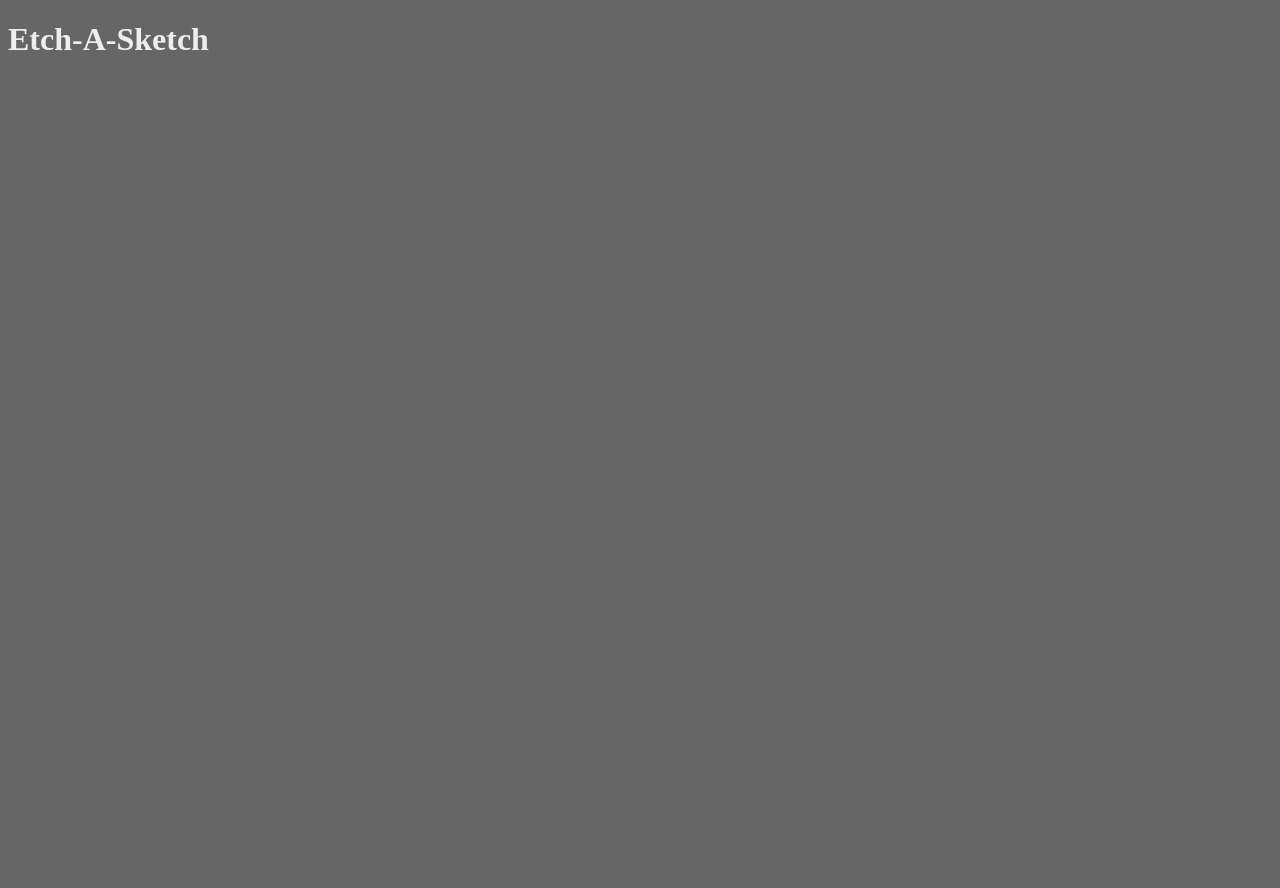
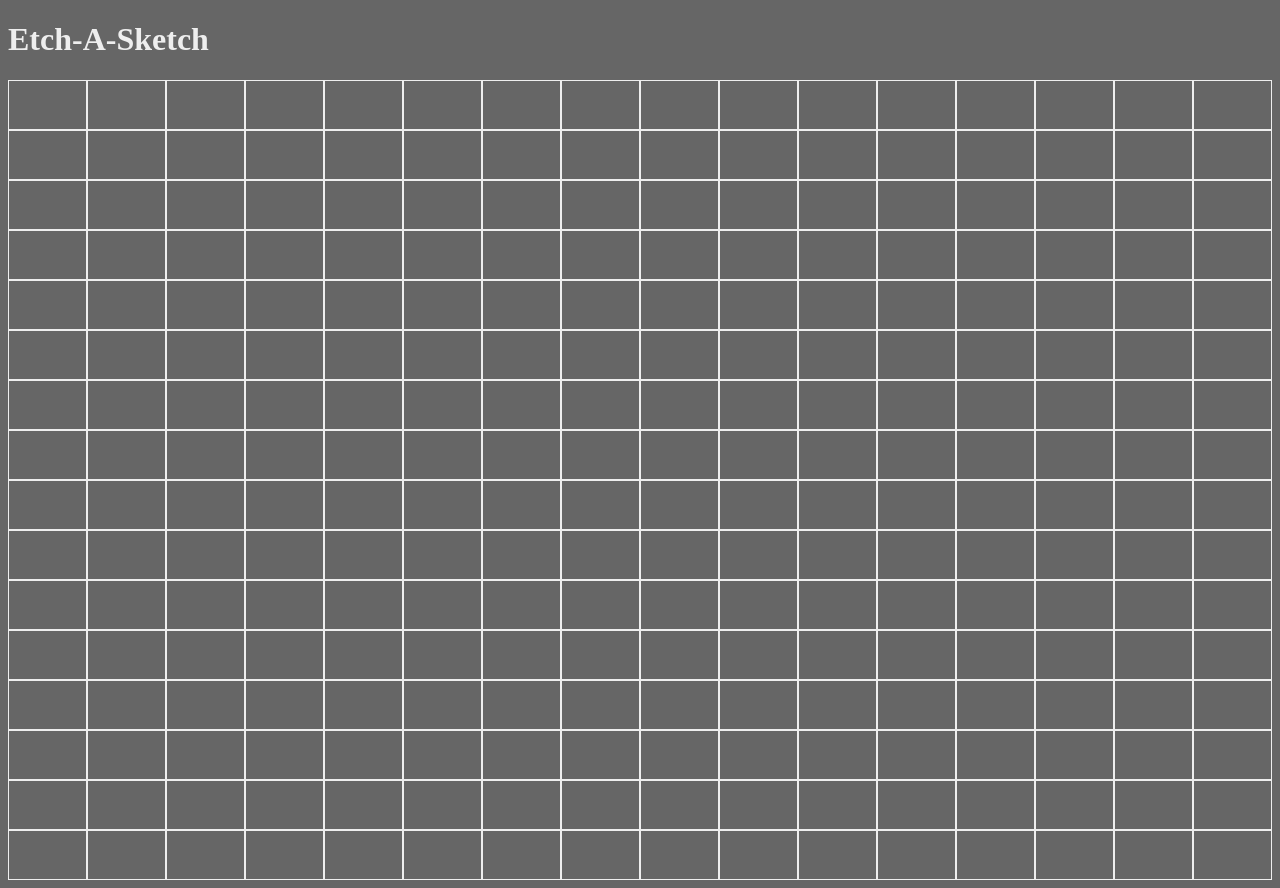
Before and after one commit to its-gio/TheOdinProject, a website: page foundations-course/Etch-A-Sketch/index.html in a window 1280 px wide. Before the commit the page ends 800 px from the top, so only its background shows below. Drawn offline with Linux system fonts and the light colour scheme.

Commit message:
Creating grid and able to click on to etch or sketch

```diff
--- a/foundations-course/Etch-A-Sketch/index.html
+++ b/foundations-course/Etch-A-Sketch/index.html
@@ -4,10 +4,12 @@
     <meta charset="UTF-8" />
     <meta name="viewport" content="width=device-width, initial-scale=1.0" />
     <link rel="stylesheet" href="./style.css" />
-    <script src="./scripts.js" defer></script>
     <title>Etch-A-Sketch</title>
   </head>
   <body>
     <h1>Etch-A-Sketch</h1>
+
+    <div id="layout"></div>
   </body>
+  <script src="./scripts.js"></script>
 </html>
--- a/foundations-course/Etch-A-Sketch/scripts.js
+++ b/foundations-course/Etch-A-Sketch/scripts.js
@@ -0,0 +1,17 @@
+const layout = document.querySelector("#layout");
+
+// Custimize grid size?
+let gridSize = 16;
+// Custimize grid color?
+// let backgroundColor = "orange";
+
+for (let i = 0; i < gridSize * gridSize; i++) {
+  const gridSquare = document.createElement("div");
+  gridSquare.classList.add("gridSquare");
+  addEventListener("mousedown", colorSquare);
+  layout.appendChild(gridSquare);
+}
+
+function colorSquare(e) {
+  return e.target.classList.toggle("colored");
+}
--- a/foundations-course/Etch-A-Sketch/style.css
+++ b/foundations-course/Etch-A-Sketch/style.css
@@ -1,4 +1,23 @@
+* {
+  box-sizing: border-box;
+}
+
 body {
   background-color: #666;
   color: #eee;
 }
+
+#layout {
+  display: flex;
+  flex-wrap: wrap;
+}
+
+.gridSquare {
+  border: 1px solid #eee;
+  flex: 1 1 6.25%;
+  height: 50px;
+}
+
+.gridSquare.colored {
+  background-color: orange;
+}
```
